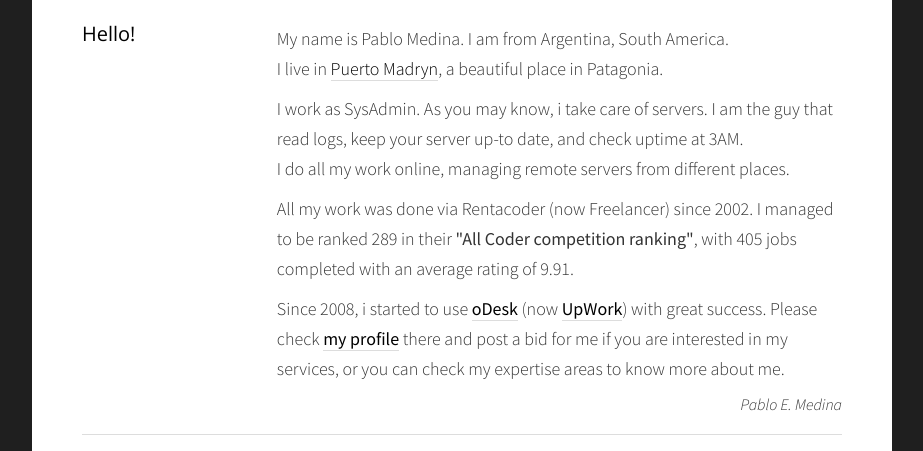
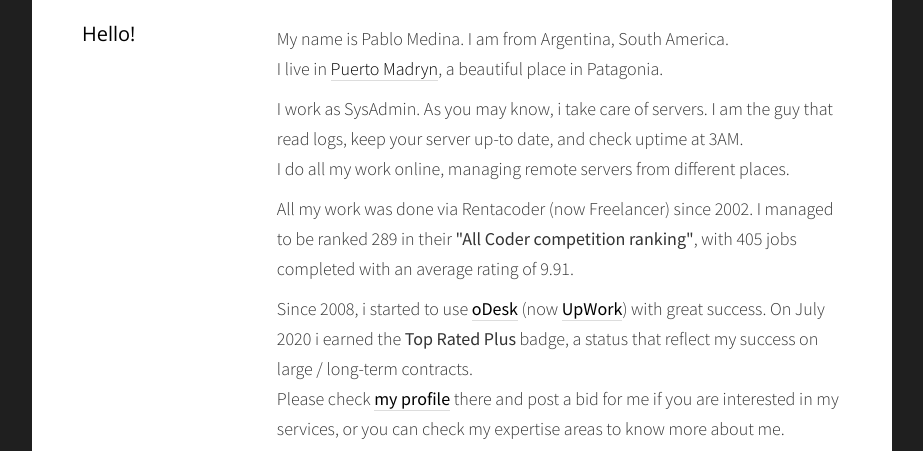
Before and after one commit to pemedina/pemedina.github.io, a plain HTML site: page index.html in a window 1280 px wide. Shown: the part 300-751 px from the top of the page, without its empty margins (178-1101 px from the left). Drawn offline with nearby package versions, Linux system fonts and the light colour scheme.

Commit message:
Top Rated Plus badge

```diff
--- a/index.html
+++ b/index.html
@@ -74,7 +74,10 @@
 					All my work was done via Rentacoder (now Freelancer) since 2002. I managed to be ranked 289 in their <strong>"All Coder competition ranking"</strong>, with 405 jobs completed with an average rating of 9.91.
 					</p>
 					<p class="welcome">
-						Since 2008, i started to use <a href="https://www.odesk.com"><strong>oDesk</strong></a> (now <a href="https://www.upwork.com"><strong>UpWork</strong></a>) with great success. Please check <a href="https://www.odesk.com/o/profiles/users/_~01fb91dedec6e31627/"><strong>my profile</strong></a> there and  post a bid for me if you are interested in my services, or you can check my expertise areas to know more about me.
+						Since 2008, i started to use <a href="https://www.odesk.com"><strong>oDesk</strong></a> (now <a href="https://www.upwork.com"><strong>UpWork</strong></a>) with great success. On July 2020 i earned the <strong>Top Rated Plus</strong> badge, a
+						status that reflect my success on large / long-term contracts. </br>
+
+						Please check <a href="https://www.odesk.com/o/profiles/users/_~01fb91dedec6e31627/"><strong>my profile</strong></a> there and  post a bid for me if you are interested in my services, or you can check my expertise areas to know more about me.
 					</p>
 					<p class="auth"> <i>Pablo E. Medina</i>  </p>
 				</div>
```
